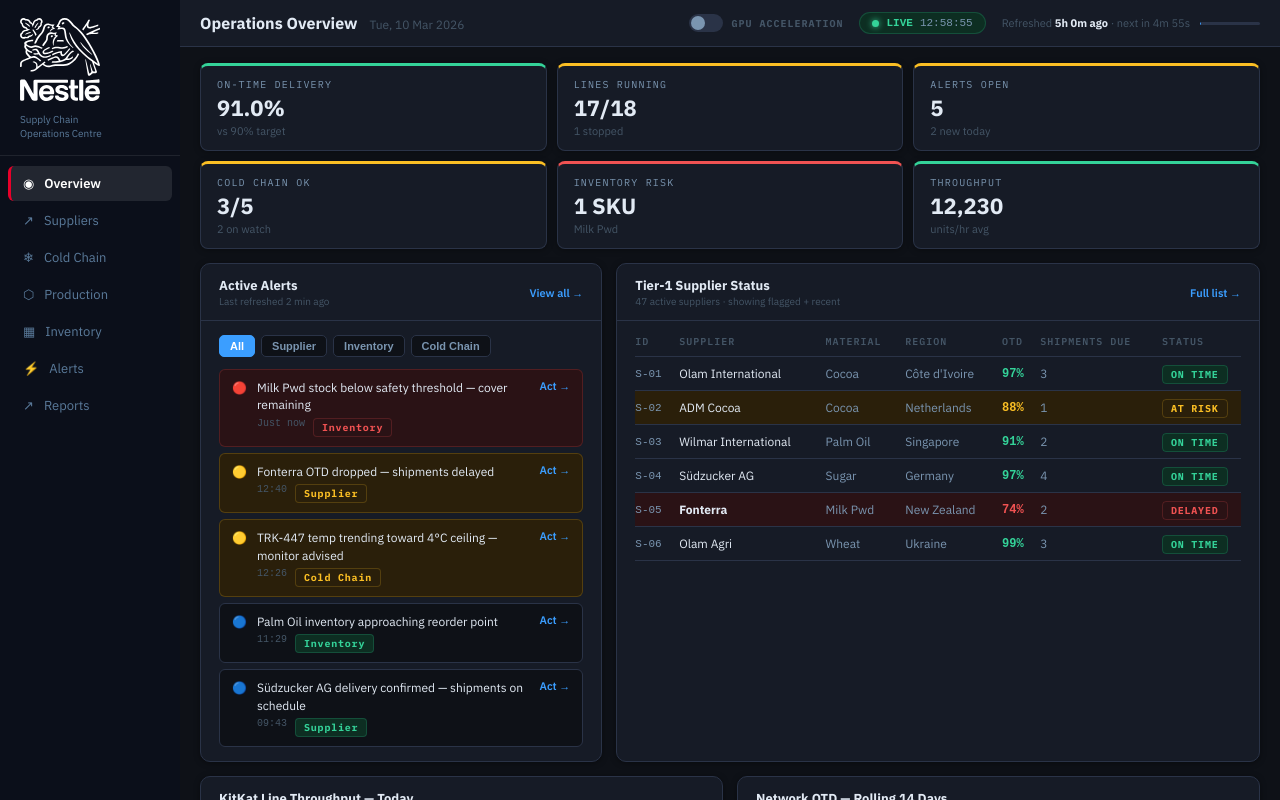
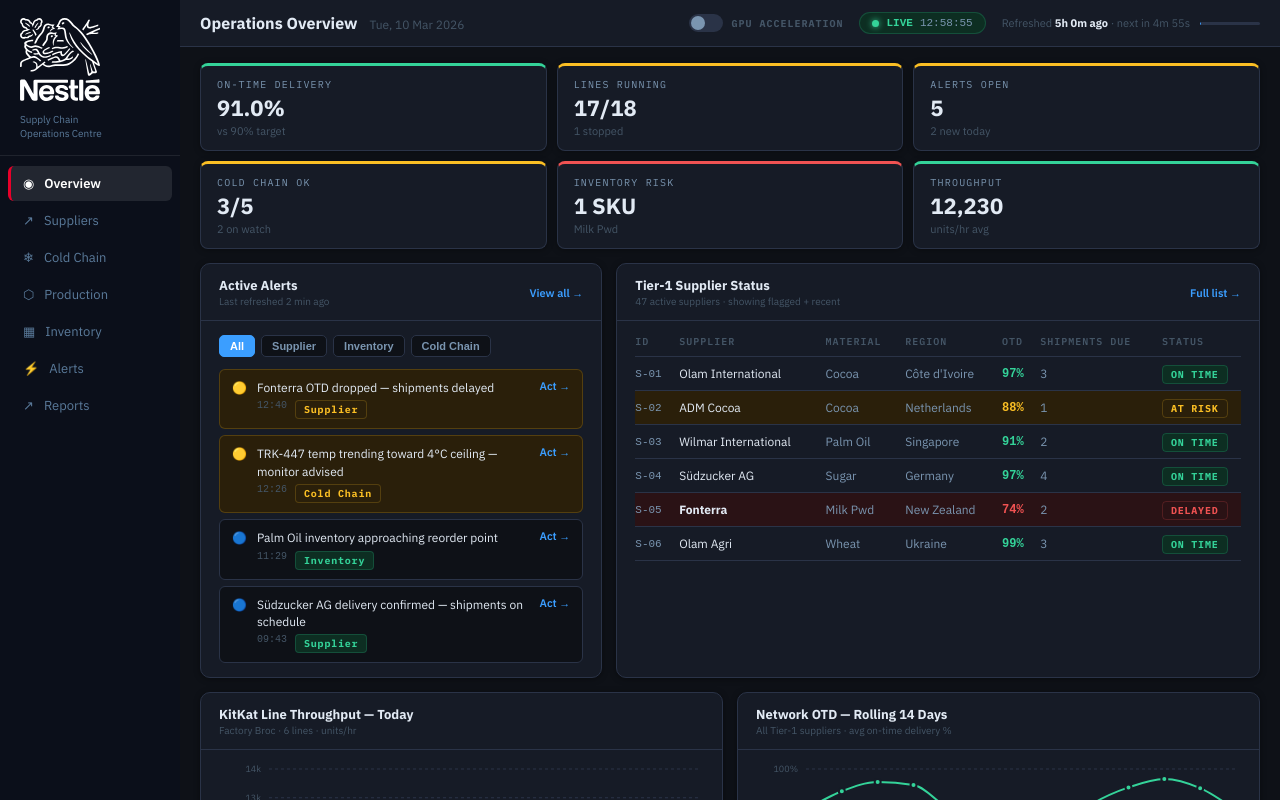
Before and after one commit to mwaldrop-dev/nestle-demo, a React (Vite) app: page / in a window 1280 px wide. Shown: the top 800 px of the page. Built offline with nearby package versions, Linux system fonts and the light colour scheme.

Commit message:
Trigger critical alert arrival on GPU acceleration toggle
Instead of appearing 2.5s after page load, the Milk Pwd alert
now appears 2.5s after enabling GPU Acceleration mode and resets
when toggled off for repeatable demos.

Co-Authored-By: Claude Opus 4.6 <noreply@anthropic.com>

```diff
--- a/src/OperationalDashboard.jsx
+++ b/src/OperationalDashboard.jsx
@@ -326,20 +326,20 @@ function KpiStrip({ kpis, tick }) {
 }
 
 /* ─── Alerts panel ───────────────────────────────────────────────────── */
-function AlertsPanel({ alerts, onAct }) {
+function AlertsPanel({ alerts, onAct, accelOn }) {
   const [filter, setFilter] = useState("All");
   const [criticalArrived, setCriticalArrived] = useState(false);
   const justArrived = useRef(false);
 
   useEffect(() => {
+    if (!accelOn) { setCriticalArrived(false); return; }
     const id = setTimeout(() => {
       justArrived.current = true;
       setCriticalArrived(true);
-      // Reset the "just arrived" flash after the animation
       setTimeout(() => { justArrived.current = false; }, 1200);
     }, 2500);
     return () => clearTimeout(id);
-  }, []);
+  }, [accelOn]);
 
   const cats = ["All", "Supplier", "Inventory", "Cold Chain"];
   const displayAlerts = criticalArrived ? alerts : alerts.filter(a => a.id !== 1);
@@ -1046,7 +1046,7 @@ function Dashboard({ simTime, overrideData, overrideTick, frozen }) {
 
           {/* Row 2: alerts + supplier table */}
           <div style={{ display: "grid", gridTemplateColumns: "1fr 1.6fr", gap: 14, marginTop: 14 }}>
-            <AlertsPanel alerts={data.alerts.filter(a => !dismissedAlerts.has(a.id))} onAct={setActionAlert} />
+            <AlertsPanel alerts={data.alerts.filter(a => !dismissedAlerts.has(a.id))} onAct={setActionAlert} accelOn={accelOn} />
             <SupplierTable suppliers={data.suppliers} />
           </div>
 
```
